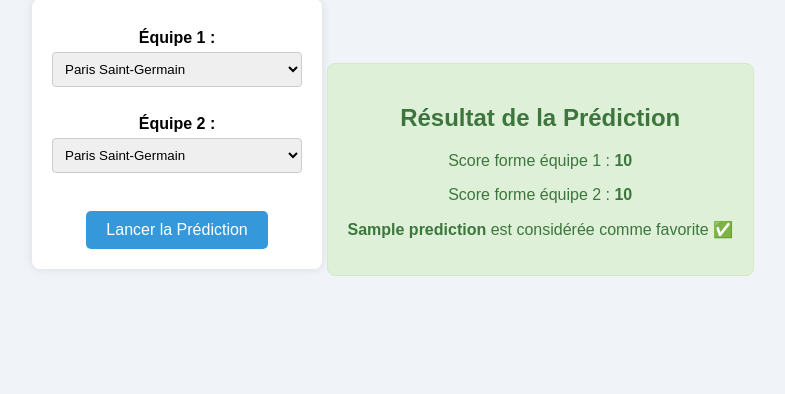
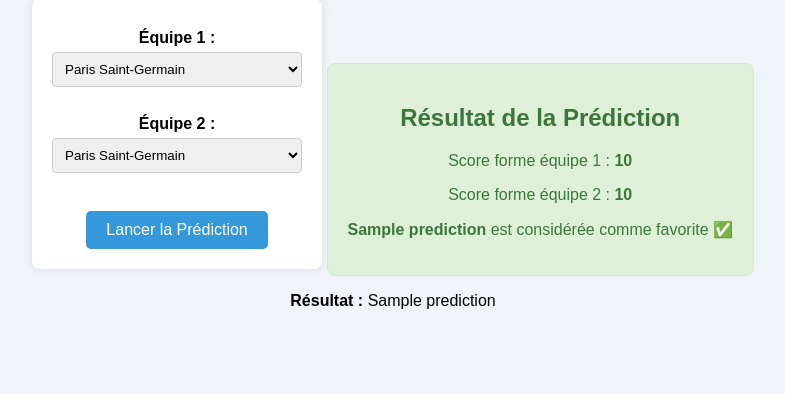
Before and after one commit to jojo4042/Bot, a Flask app: template templates/index.html in a window 1280 px wide. Shown: the part 140-534 px from the top of the page, without its empty margins (247-1032 px from the left). Run offline with Flask 3, Linux system fonts and the light colour scheme; the template is opened without the code that fills it: most values are stand-ins (such as "Sample title", 1, 10 or a date in 2020).

Commit message:
Update index.html

```diff
--- a/templates/index.html
+++ b/templates/index.html
@@ -98,3 +98,6 @@
 {% if error %}
     <div style="color:red; font-weight:bold;">{{ error }}</div>
 {% endif %}
+{% if prediction %}
+  <p><strong>Résultat :</strong> {{ prediction }}</p>
+{% endif %}
```
